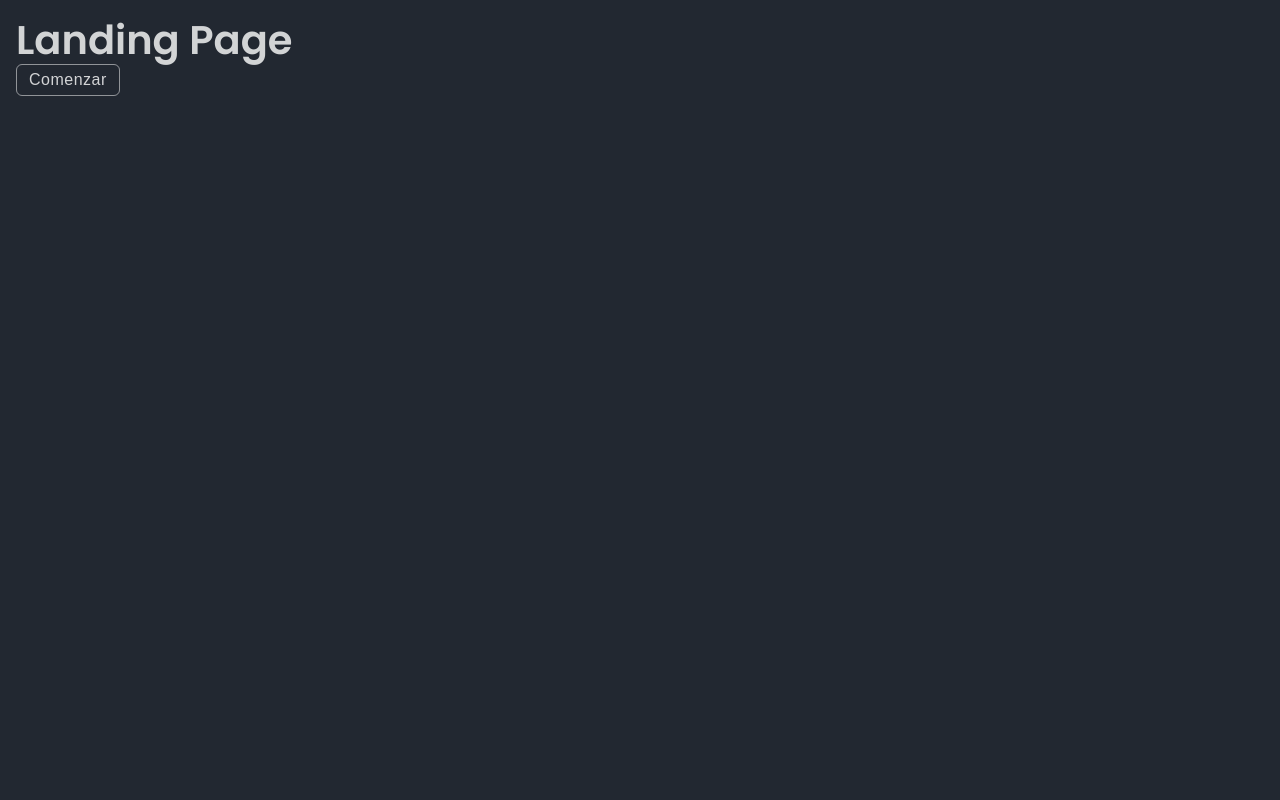
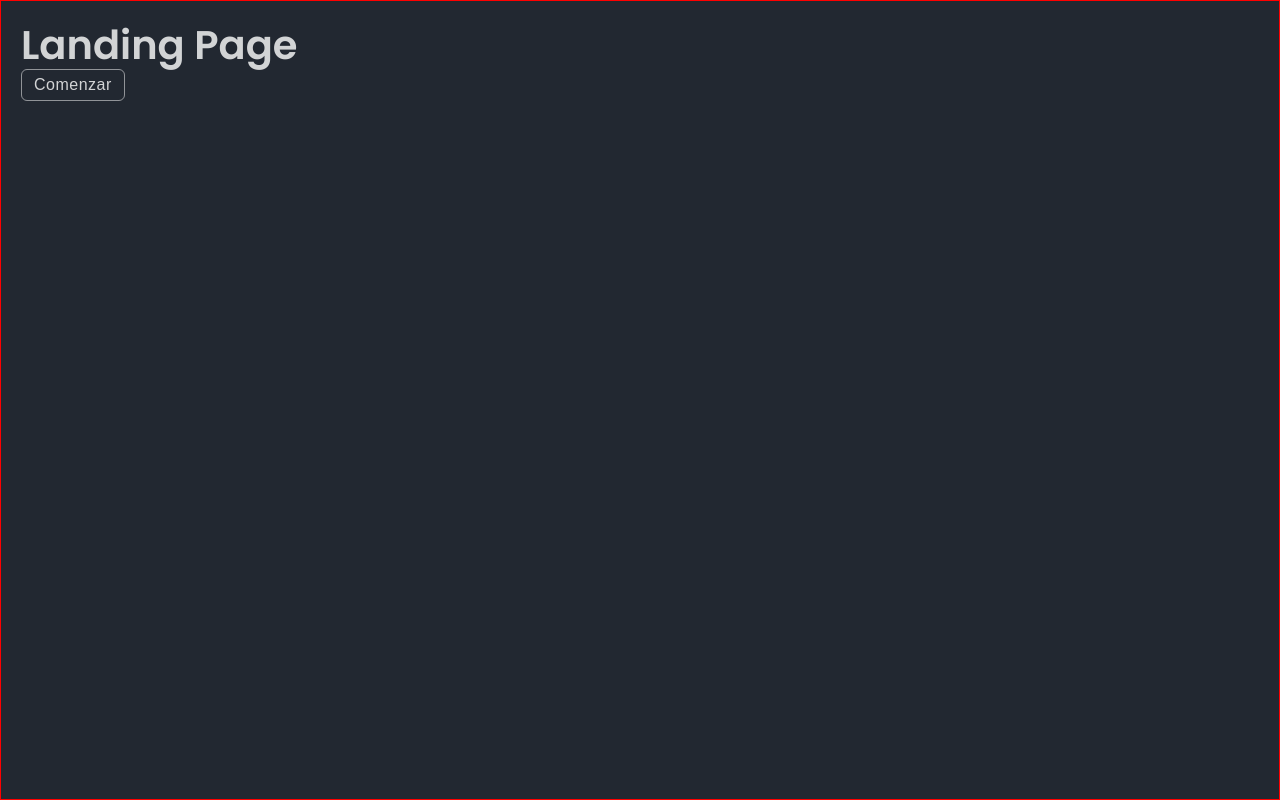
Before and after one commit to IaconoG/Proyecto-Bootcamp-de-React--CF, a React (Vite) app: page / in a window 1280 px wide. Built offline with nearby package versions, Linux system fonts and the light colour scheme.

Commit message:
style(forms): refine global form presentation styles

```diff
--- a/src/styles/global.css
+++ b/src/styles/global.css
@@ -19,14 +19,13 @@ body {
   background-color: var(--clr-blue);
 }
 
-main,
 nav {
-  padding: 1rem;
+  padding-block: 0.5rem;
+}
+main {
+  padding: 1.25rem;
   width: 100%;
-}
-
-nav {
-  max-width: 250px;
+  border: 1px solid red;
 }
 
 input {
```
